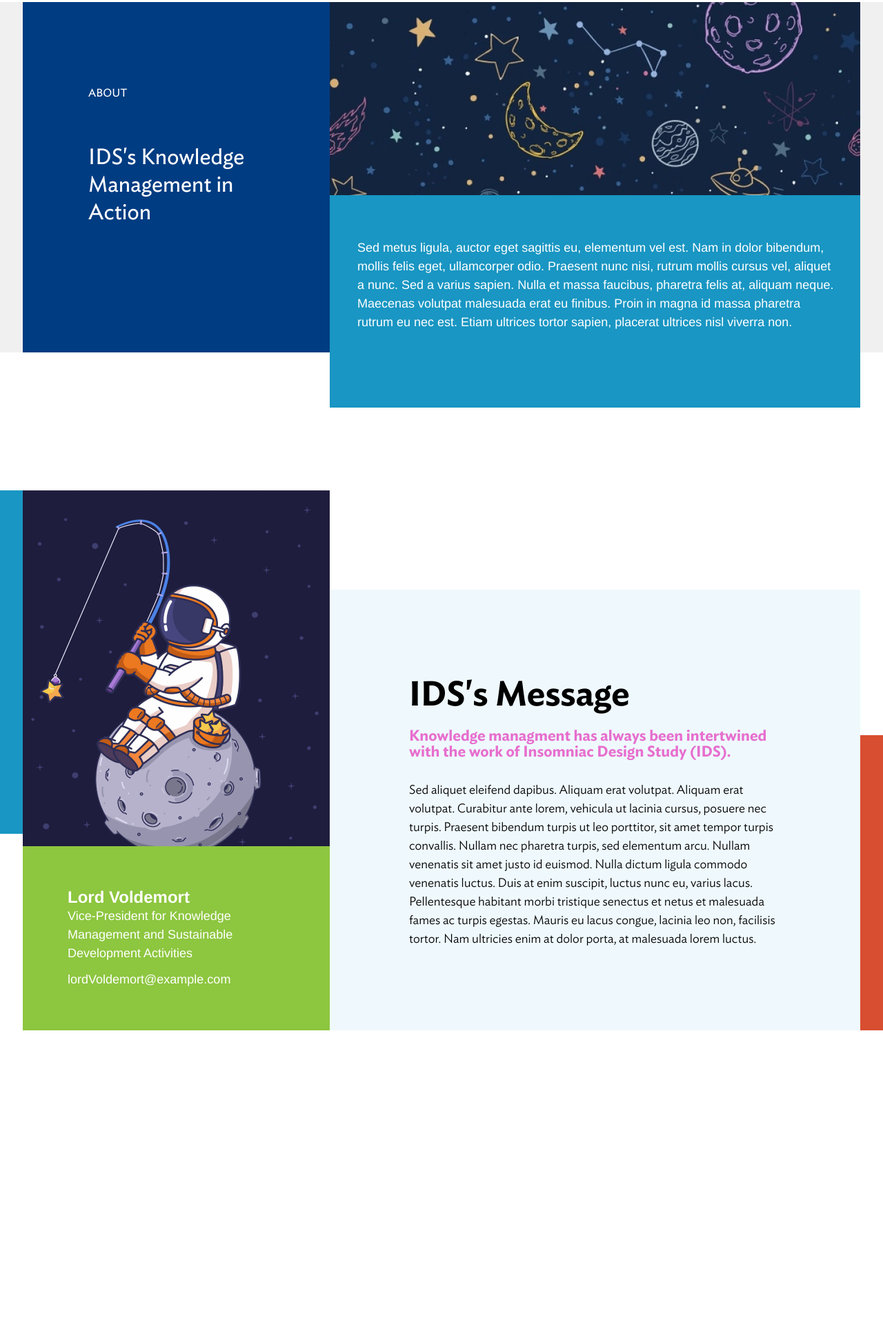
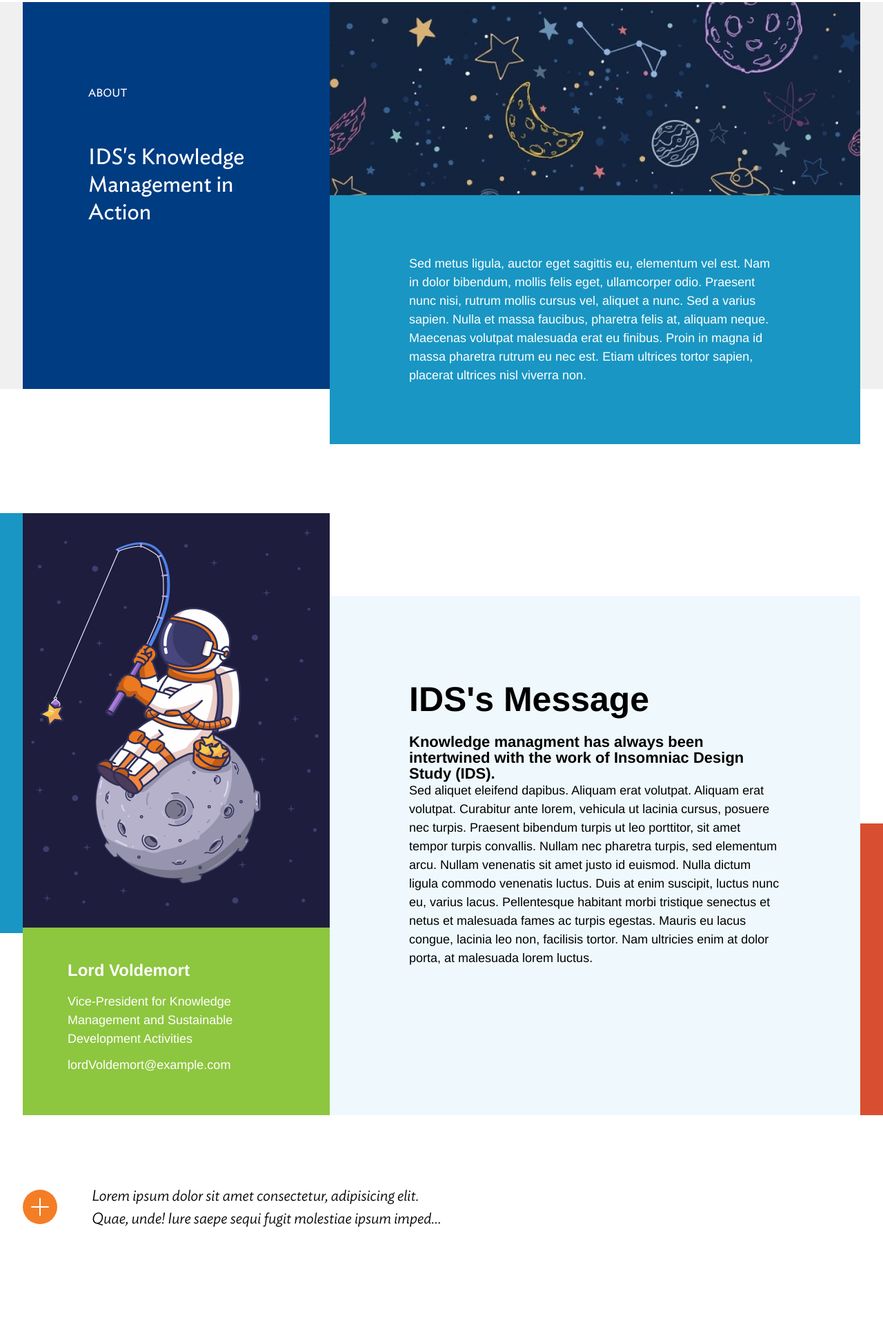
Before and after one commit to StasCatei/ide-project, a website: page src/html/views/index.html in a window 1280 px wide. Shown: the part 853-2796 px from the top of the page at 69% size. Before the commit the page ends 2447 px from the top, so only its background shows below. Drawn offline with nearby package versions, Linux system fonts and the light colour scheme; files that its build step writes are made by us from their sources; files whose address does not match are found by name.

Commit message:
[Dropdown] Make Dropdown Section, change other sections

```diff
--- a/src/html/views/index.html
+++ b/src/html/views/index.html
@@ -73,36 +73,30 @@
         </div>
         <!-- .hero-container -->
       </section>
-      <!-- .hero-section -->
+      <!-- .section-hero -->
       <section class="section-about">
         <div class="container">
-          <div class="about-title">
-            <div>
-              <h6>about</h6>
-              <h3>IDS&apos;s Knowledge Management in Action</h3>
+          <div class="about-content">
+            <h6>about</h6>
+            <h3>IDS's Knowledge Management in Action</h3>
+          </div>
+          <!-- .about-content -->
+          <div>
+            <div class="about-img">
+              <img src="img/space.png" alt="About picture" />
+            </div>
+            <!-- .about-img -->
+            <div class="about-description">
+              <p>
+                Sed metus ligula, auctor eget sagittis eu, elementum vel est. Nam in dolor bibendum, mollis felis eget, ullamcorper odio. Praesent nunc nisi, rutrum mollis cursus vel, aliquet a nunc. Sed a varius sapien. Nulla et massa faucibus, pharetra felis at, aliquam neque. Maecenas volutpat
+                malesuada erat eu finibus. Proin in magna id massa pharetra rutrum eu nec est. Etiam ultrices tortor sapien, placerat ultrices nisl viverra non.
+              </p>
             </div>
           </div>
-          <!-- .about-title -->
-          <div class="about-description">
-            <div class="about-description-image">
-              <img src="img/space.png" alt="About picture" />
-            </div>
-            <!-- .about-description-image -->
-            <p>
-              Sed metus ligula, auctor eget sagittis eu, elementum vel est.
-              Nam in dolor bibendum, mollis felis eget, ullamcorper odio.
-              Praesent nunc nisi, rutrum mollis cursus vel, aliquet a nunc.
-              Sed a varius sapien. Nulla et massa faucibus, pharetra felis
-              at, aliquam neque. Maecenas volutpat malesuada erat eu
-              finibus. Proin in magna id massa pharetra rutrum eu nec est.
-              Etiam ultrices tortor sapien, placerat ultrices nisl viverra
-              non.
-            </p>
-          </div>
-          <!-- .about-description -->
+          <!-- div help us like wrapper box -->
         </div>
       </section>
-      <!-- .about-section -->
+      <!-- .section-about -->
       <section class="section-message">
         <div class="container">
           <div class="message-contact">
@@ -146,7 +140,34 @@
           <!-- .message-description -->
         </div>
       </section>
-      <!-- .message-section -->
+      <!-- .section-message -->
+      <section class="section-dropdown">
+        <div class="container">
+          <div class="dropdown">
+            <button
+              type="button"
+              title="dropdown button"
+              aria-label="Show more description text"
+              class="dropdown-btn"
+            ></button>
+            <!-- .dropdown-btn -->
+            <div class="dropdown-description">
+              <p>
+                Lorem ipsum dolor sit amet consectetur, adipisicing elit. Quae, unde! Iure saepe sequi fugit molestiae ipsum impedit tenetur eius voluptate, cumque commodi!
+                Lorem ipsum dolor sit amet consectetur, adipisicing elit. Quae, unde! Iure saepe sequi fugit molestiae ipsum impedit tenetur eius voluptate, cumque commodi!
+              </p>
+              <p>
+               Lorem ipsum dolor sit amet consectetur adipisicing elit. Obcaecati laudantium consequuntur impedit necessitatibus consectetur tenetur quae atque nulla blanditiis cumque aspernatur, odio dolores provident, veniam inventore saepe culpa, eligendi accusamus? Incidunt, accusamus officiis!
+              </p>
+              <p>
+                Lorem ipsum dolor sit amet, consectetur adipisicing elit. Provident reiciendis earum, repellendus illum incidunt culpa, adipisci aliquam delectus consequuntur repellat explicabo tempore minus ex.
+              </p>
+            </div>
+            <!-- .dropdown-description -->
+          </div>
+        </div>
+      </section>
+      <!-- .section-dropdown -->
     </main>
     <script src="js/app.js"></script>
   </body>
--- a/src/js/app.js
+++ b/src/js/app.js
@@ -1,5 +1,6 @@
 /*Import aditional javascript files*/
 import './header';
+import './dropdown';
 
 /* Import Styles */
 import '../scss/app.scss';
--- /dev/null
+++ b/src/js/dropdown.js
@@ -0,0 +1,9 @@
+const dropdownBtn = document.querySelector('.dropdown-btn');
+let dropdownDescription = document.querySelector('.dropdown-description');
+
+if (dropdownBtn) {
+  dropdownBtn.addEventListener('click', () => {
+    dropdownBtn.classList.toggle('is-active');
+    dropdownDescription.classList.toggle('is-active');
+  });
+}
--- a/src/scss/_variables.scss
+++ b/src/scss/_variables.scss
@@ -11,7 +11,7 @@
 
 
 /* Typography */
-$font-family-base: 'Helvetica Neue', Helvetica, Arial, sans-serif;
+$font-family-base: 'Helvetica', Arial, sans-serif;
 $font-ideal-sans: 'Ideal Sans', $font-family-base;
 $font-mercury: 'Mercury Text G2', $font-family-base;
 
--- a/src/scss/app.scss
+++ b/src/scss/app.scss
@@ -15,3 +15,4 @@
 @import 'components/about';
 @import 'components/message';
 @import 'components/footer';
+@import 'components/dropdown';
--- a/src/scss/components/_about.scss
+++ b/src/scss/components/_about.scss
@@ -1,9 +1,9 @@
 .section-about {
   position: relative;
-  margin-bottom: 120px;
+  margin-bottom: 100px;
 
   &::before {
-    content: "";
+    content: '';
     position: absolute;
     top: 0;
     left: 0;
@@ -11,21 +11,25 @@
     height: calc(100% - 80px);
     background-color: $colorGrey;
     z-index: -1;
+
+    @media (max-width: 767px) {
+      top: 50%;
+      width: 50%;
+      height: calc(100% + 100px);
+      transform: translateY(-50%);
+    }
   }
 
   .container {
+    @media (min-width: 768px) {
       grid-template-columns: max-content 1fr;
-
-    @media (max-width: 768px) {
-      grid-template-columns: none;
+    }
   }
 }
 
-  .about-title {
+.about-content {
   display: grid;
-    align-content: flex-start;
-    justify-content: end;
-    height: calc(100% - 80px);
+  align-content: start;
   padding: 120px 95px;
   background-color: $colorDarkBlue;
   color: $colorWhite;
@@ -33,17 +37,19 @@
   @media (max-width: 1199px) {
     padding: 50px 30px;
   }
-    @media (max-width: 767px) {
-      justify-content: start;
-      min-height: 250px;
-    }
-  }
+
+  @media (min-width: 768px) {
+    height: calc(100% - 80px);
   }
 
   h3,
   h6 {
     max-width: 255px;
     font-weight: $font-weight-normal;
+  }
+
+  a{
+    text-decoration: underline;
   }
 
   h6 {
@@ -54,27 +60,9 @@
       margin-bottom: 20px;
     }
   }
-
-.about-description {
-  display: grid;
-
-  @media (max-width: 767px) {
-    min-height: 250px;
 }
 
-  p {
-    background-color: $colorBlue;
-    color: $colorWhite;
-    font-family: $font-family-base;
-    margin-top: 0;
-    padding: 63px 30px 110px 40px;
-
-    @media (max-width: 1199px) {
-      padding: 50px 50px;
-    }
-  }
-
-  .about-description-image {
+.about-img {
   height: 280px;
 
   @media (max-width: 1199px) {
@@ -86,6 +74,23 @@
     height: 100%;
     object-fit: cover;
     object-position: top;
+
+    @media (max-width: 768px) {
+      object-position: center;
     }
   }
 }
+
+.about-description {
+  align-self: start;
+  padding: 86px 115px;
+  background-color: $colorBlue;
+  font-family: $font-family-base;
+  font-weight: normal;
+  font-style: normal;
+  color: $colorWhite;
+
+  @media (max-width: 1199px) {
+    padding: 50px;
+  }
+}
--- /dev/null
+++ b/src/scss/components/_dropdown.scss
@@ -0,0 +1,146 @@
+.dropdown {
+    display: flex;
+    justify-content: center;
+    margin-bottom: 120px;
+
+    @media (max-width: 1199px) {
+        margin-bottom: 43px;
+    }
+
+    @media (max-width: 767px) {
+    margin-bottom: 50px;
+    flex-direction: column;
+    }
+}
+
+.dropdown-btn {
+    position: relative;
+    display: flex;
+    justify-content: center;
+    align-items: center;
+    min-width: 50px;
+    height: 50px;
+    margin: 8px 50px 0 0;
+    padding: 0;
+    border: 0;
+    border-radius: 50%;
+    background-color: #F37E26;
+    color: $colorWhite;
+    cursor: pointer;
+
+    @media (max-width: 1199px) {
+        margin: 2px 35px 0 0;
+    }
+
+    @media (max-width: 1023px) {
+        min-width: 35px;
+        height: 35px;
+        margin: 10px 35px 0 0;
+    }
+
+    @media (max-width: 767px) {
+        min-width: 30px;
+        height: 30px;
+        margin: 0 0 20px;
+        align-self: start;
+    }
+
+    &:focus {
+        outline: none;
+    }
+
+    &::before,
+    &::after {
+      content: '';
+      position: absolute;
+      background-color: currentColor;
+      border-radius: 2px;
+    }
+
+    &::before {
+      width: 26px;
+      height: 2px;
+
+      @media (max-width: 1023px) {
+        width: 18px;
+      }
+
+      @media (max-width: 767px) {
+        width: 16px;
+      }
+    }
+
+    &::after {
+      width: 2px;
+      height: 26px;
+      transition: transform 0.2s linear;
+
+      @media (max-width: 1023px) {
+        height: 18px;
+      }
+
+      @media (max-width: 767px) {
+        height: 16px;
+      }
+    }
+
+    &.is-active {
+        opacity: 1;
+
+        &::after {
+          transform: rotate(90deg);
+        }
+    }
+}
+
+.dropdown-description {
+    max-width: 760px;
+    font-size: 22px;
+    line-height: 1.5;
+    font-style: italic;
+    font-weight: $font-weight-light;
+
+    @media (max-width: 1199px) {
+        font-size: 18px;
+        line-height: 27px;
+    }
+
+    @media (max-width: 1023px) {
+        max-width: 500px;
+        width: 100%;
+    }
+
+    @media (max-width: 767px) {
+        max-width: unset;
+        font-size: 18px;
+    }
+
+    &.is-active {
+        display: unset;
+
+        p {
+          -webkit-line-clamp: unset;
+
+          &:not(:first-of-type) {
+            display: block;
+          }
+        }
+    }
+
+    p {
+        @include lineClamp(2);
+        margin: 0 0 40px;
+
+        @media (max-width: 767px) {
+          margin: 0 0 30px;
+        }
+
+        &:last-of-type {
+          margin-bottom: 0;
+        }
+
+        &:not(:first-of-type) {
+          display: none;
+        }
+    }
+}
--- a/src/scss/components/_message.scss
+++ b/src/scss/components/_message.scss
@@ -1,119 +1,58 @@
 .section-message {
-  display: grid;
+  margin-bottom: 100px;
   position: relative;
-  margin-bottom: 100px;
 
   .container {
+    @media (min-width: 767px) {
       grid-template-columns: max-content 1fr;
-    justify-content: end;
-    margin: 0 auto;
+    }
 
-    @media (max-width: 768px) {
-      grid-template-columns: none;
-    }
-  }
-  &::before, &::after {
-    content: "";
+    &::before,
+    &::after {
       position: absolute;
-    width: calc(50% - 607px);
+      width: calc(50% - 200px);
       z-index: -1;
-
-    @media (min-width: 768px) {
-      width: 25%;
-    }
     }
 
     &::before {
-    height: calc(100% - 285px);
+      content: '';
+      top: 0;
+      left: 0;
+      height: calc(100% - 657px);
       background-color: $colorBlue;
 
-    @media (max-width: 1199px) {
-      height: calc(100% - 497px);
-    }
-
-
-    @media (max-width: 767px) {
-      display: none;
+      @media (min-width: 1199px) {
+        height: calc(100% - 264px);
       }
     }
 
     &::after {
-    align-self: flex-end;
+      @media (min-width: 768px) {
+        content: '';
+        bottom: 0;
         right: 0;
-    height: calc(100% - 355px);
         background-color: $colorOrange;
-
-    @media (max-width: 1199px) {
-      height: calc(100% - 460px);
+        height: 532px;
       }
 
-    @media (max-width: 767px) {
-      display: none;
+      @media (min-width: 1200px) {
+        height: 423px;
+      }
     }
   }
 }
 
-.message-contact{
-  display: grid;
-  position: relative;
-  max-width: 445px;
+.message-contact {
+  background-color: #8DC63F;
+  color: $colorWhite;
   font-family: $font-family-base;
-  color: $colorWhite;
 
-  @media (max-width: 1199px) {
-    width: 310px;
-    grid-template-rows: min-content;
+  @media (min-width: 768px) {
+    width: 320px;
   }
 
-  @media (max-width: 767px){
-    min-width: 100%;
-  }
-
-  &::after {
-    content: "";
-    position: absolute;
-    width: 100%;
-    height: 100%;
-    background-color: #8DC63F;
-    z-index: -1;
-  }
-
-  img {
-    display: block;
-    width: 100%;
-    height: 516px;
-    object-fit: cover;
-    object-position: top;
-
-    @media (max-width: 1199px) {
-      width: 310px;
-      height: 443px;
-    }
-
-    @media (max-width: 768px) {
-      min-width: 100%;
-      height: 100%;
-    }
-  }
-}
-
-.message-contact-info {
-  align-self: stretch;
-  margin: 60px 65px;
-
-  @media (max-width: 1199px) {
-    margin: 40px 50px;
-  }
-
-  h5{
-    font-weight: $font-weight-normal;
-    margin-bottom: 18px;
-    color: $colorPink;
-  }
-
-  p {
-    font-weight: $font-weight-normal;
-    margin-bottom: 11px;
+  @media (min-width: 1199px) {
+    width: 445px;
   }
 
   a {
@@ -121,29 +60,53 @@
   }
 }
 
+.message-contact-info {
+  padding: 40px 25px;
+  @media (min-width: 1199px) {
+    padding: 40px 65px 59px 65px;
+  }
+
+  h4 {
+    margin-bottom: 18px;
+  }
+
+  p {
+    margin-bottom: 11px;
+  }
+}
+
+.message-img {
+  display: grid;
+
+  img {
+    width: 100%;
+  }
+}
+
 .message-description {
-  display: grid;
-  position: relative;
-  align-content: flex-end;
-  align-self: end;
-  padding: 120px 115px;
+  padding: 70px 60px;
+  font-family: $font-family-base;
   background-color: #EFF9FD;
 
-  @media (max-width: 1199px) {
-    padding: 60px 50px;
+  @media (min-width: 768px) {
+    margin-top: 120px;
   }
 
-  @media (max-width: 767px) {
-    margin: 0;
+  @media (min-width: 1200px) {
+    padding: 120px 115px 93px 115px;
   }
 
-  h2{
+  h2 {
     margin-bottom: 20px;
   }
+}
 
-  h5 {
-    margin-top: 20px;
+.message-subtitle {
+  display: inline-block;
   margin-bottom: 30px;
   color: $colorPink;
+  font-size: 22px;
+  font-style: normal;
+  font-weight: normal;
+  line-height: 33px;
 }
-}
```
Lines whose indentation alone changed are shown as unchanged.
